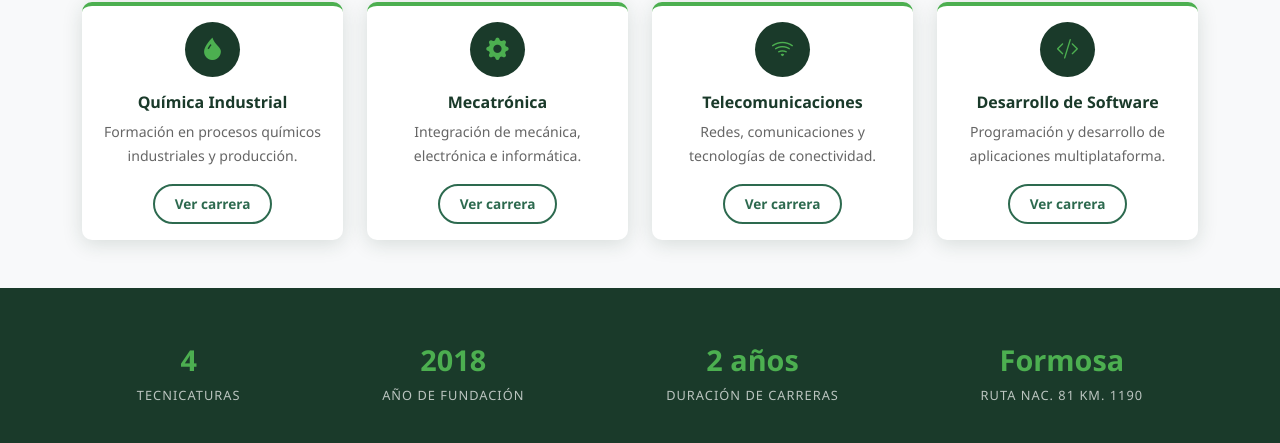
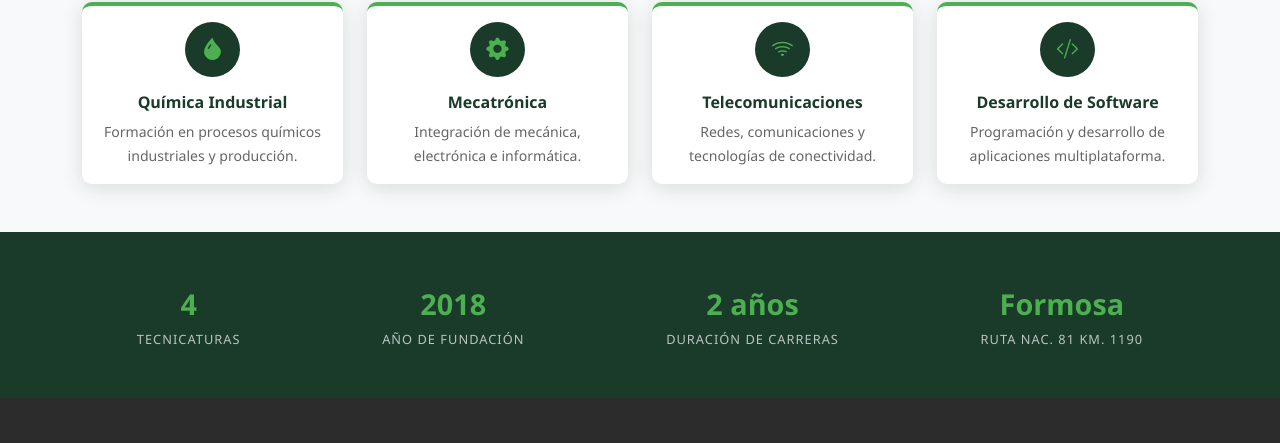
Before and after one commit to MaxiSoriaGit/trabajo-practico-integrador-unidad-ii-maximiliano-soria, a plain HTML site: page index.html in a window 1280 px wide. Shown: the part 1919-2362 px from the top of the page. Drawn offline with nearby package versions, Linux system fonts and the light colour scheme.

Commit message:
se eliminan botones redundantes de cards en index

```diff
--- a/index.html
+++ b/index.html
@@ -200,9 +200,6 @@
                 <p class="card-text">
                   Formación en procesos químicos industriales y producción.
                 </p>
-                <a href="carreras.html" class="btn-ipf-outline mt-auto"
-                  >Ver carrera</a
-                >
               </div>
             </div>
           </div>
@@ -218,9 +215,6 @@
                 <p class="card-text">
                   Integración de mecánica, electrónica e informática.
                 </p>
-                <a href="carreras.html" class="btn-ipf-outline mt-auto"
-                  >Ver carrera</a
-                >
               </div>
             </div>
           </div>
@@ -236,9 +230,6 @@
                 <p class="card-text">
                   Redes, comunicaciones y tecnologías de conectividad.
                 </p>
-                <a href="carreras.html" class="btn-ipf-outline mt-auto"
-                  >Ver carrera</a
-                >
               </div>
             </div>
           </div>
@@ -254,9 +245,6 @@
                 <p class="card-text">
                   Programación y desarrollo de aplicaciones multiplataforma.
                 </p>
-                <a href="carreras.html" class="btn-ipf-outline mt-auto"
-                  >Ver carrera</a
-                >
               </div>
             </div>
           </div>
```
